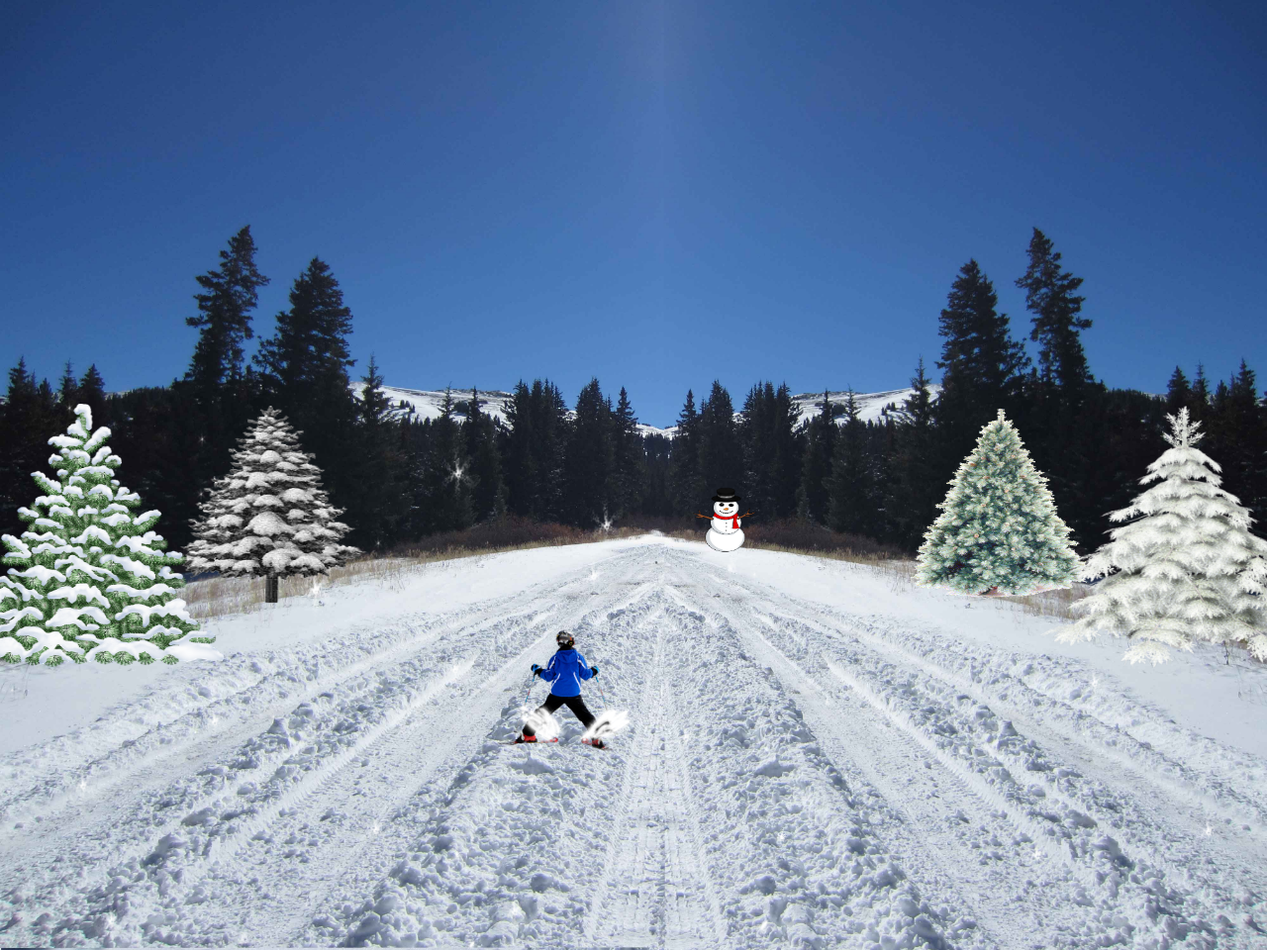
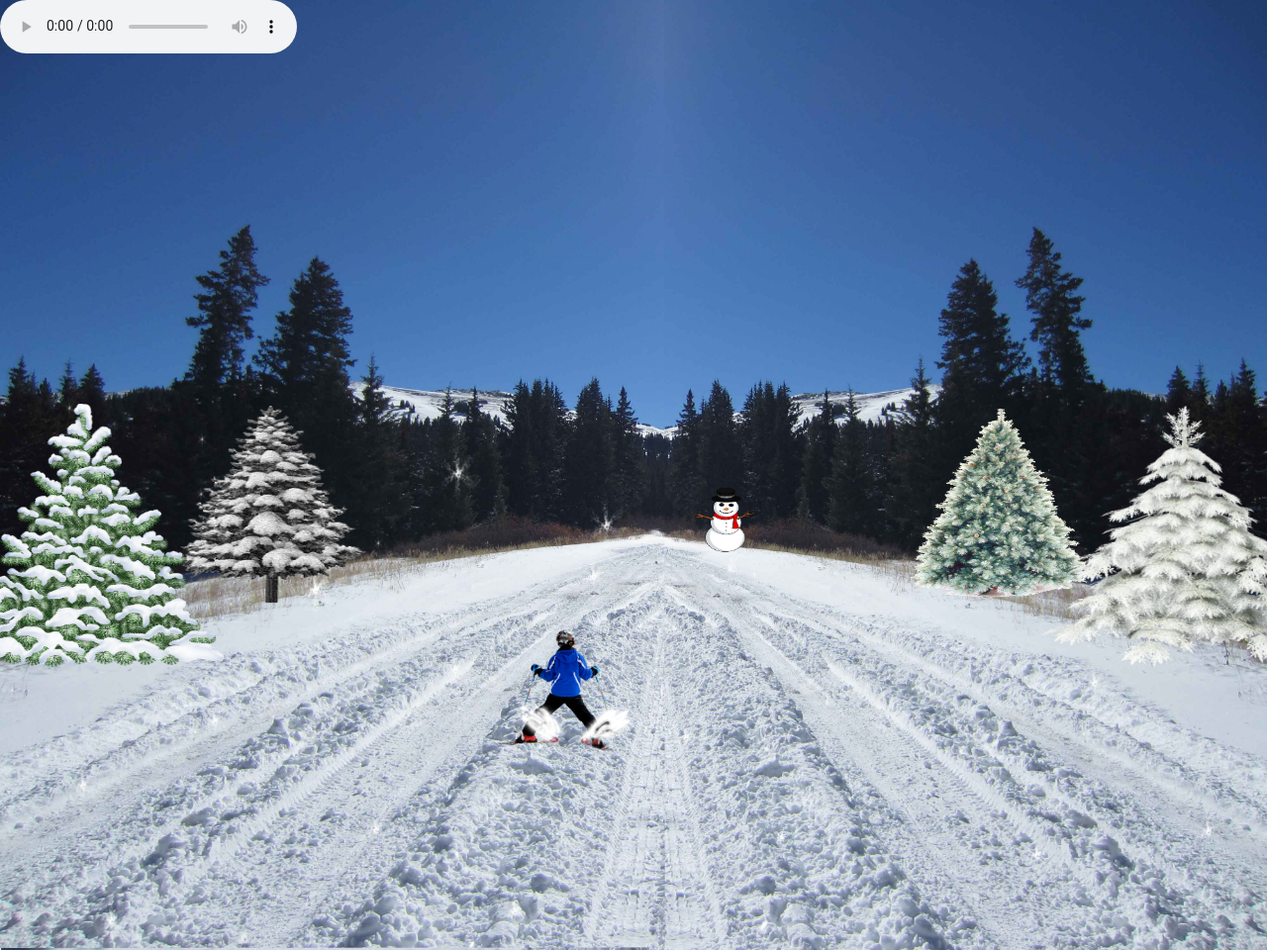
Before and after one commit to sakkka/IESA_M1_CSS3_Project, a plain HTML site: page index.html in a window 1280 px wide. Shown: the top 960 px of the page at 99% size. Drawn offline with nearby package versions, Linux system fonts and the light colour scheme.

Commit message:
lecteur controls

```diff
--- a/css/animation.css
+++ b/css/animation.css
@@ -9,6 +9,10 @@ body {
 	height: 100%;
 	min-height: 1200px;
 	min-width: 800px;
+}
+
+#MonLecteur {
+	position: absolute;
 }
 
 .neige {
--- a/index.html
+++ b/index.html
@@ -17,6 +17,12 @@
         <script src="js/vendor/modernizr-2.8.3.min.js"></script>
     </head>
     <body>
+                <!-- audio ;) -->
+        <audio id="MonLecteur" autoplay loop controls>
+            <source src="sound/sound.ogg" type="audio/ogg" />
+            <source src="sound/sound.wav" type="audio/wav" />
+            Échec, la balise audio n'est pas reconnue par votre navigateur
+        </audio>
         <div class="background1"></div>
         <div class="obstacle">
             <div class="sapin1">
@@ -40,12 +46,7 @@
             </div>
         </div>
 
-        <!-- audio ;) -->
-        <audio id="MonLecteur" autoplay loop>
-            <source src="sound/sound.ogg" type="audio/ogg" />
-            <source src="sound/sound.wav" type="audio/wav" />
-            Échec, la balise audio n'est pas reconnue par votre navigateur
-        </audio>
+
 
         <script src="https://code.jquery.com/jquery-1.12.0.min.js"></script>
         <script>window.jQuery || document.write('<script src="js/vendor/jquery-1.12.0.min.js"><\/script>')</script>
```
